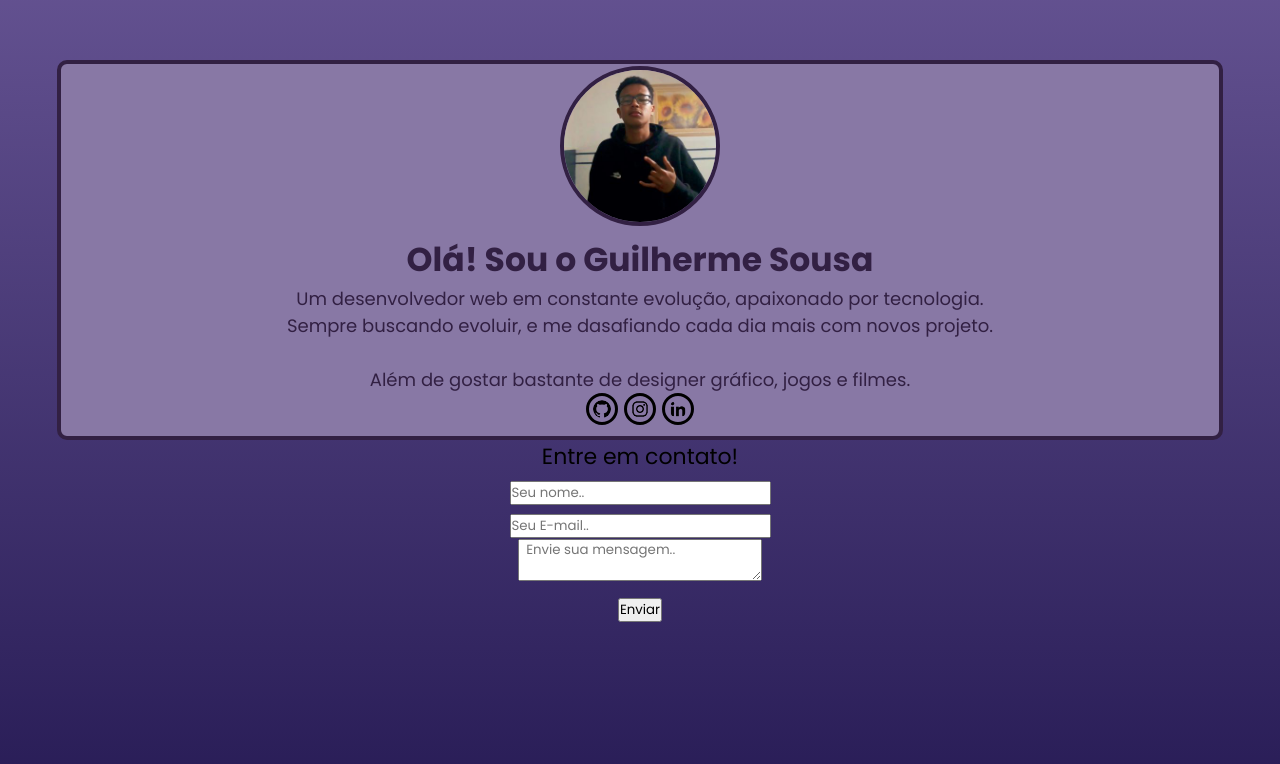
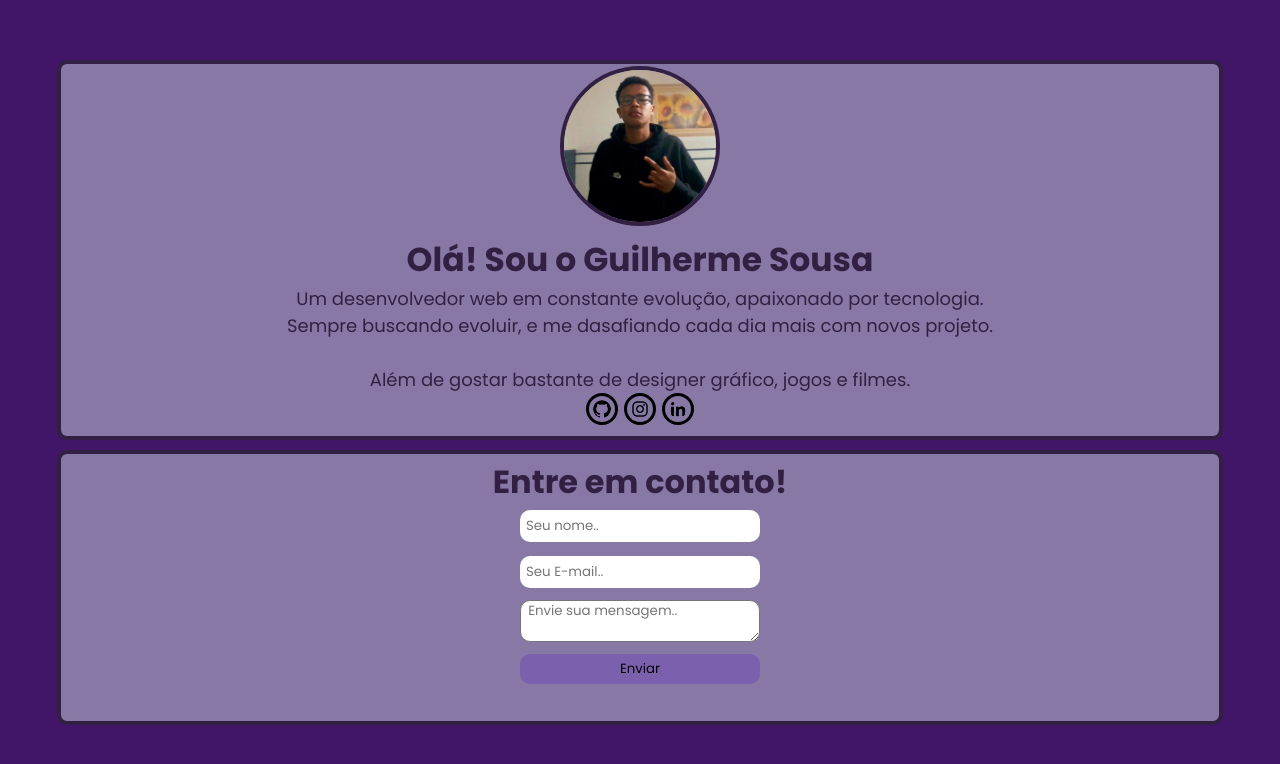
Before and after one commit to uguisousa/siteTest, a plain HTML site: page index.html in a window 1280 px wide. Drawn offline with Linux system fonts and the light colour scheme; files that its build step writes are made by us from their sources; files whose address does not match are found by name.

Commit message:
Update style.css

```diff
--- a/style.css
+++ b/style.css
@@ -14,8 +14,8 @@ body{
     /* border: solid 1px; */
     max-width: 1230px;
     margin: 0 auto;
-    background: linear-gradient(to bottom, #5f4d8dfa, #281c56);
-    background-repeat: no-repeat;
+    background-color: rgb(65, 21, 103);
+    /* background-repeat: no-repeat; */
     background-position: 100%;
     background-size: cover;
     height: 100%;
@@ -66,6 +66,23 @@ div.fotoGui-main{
 
 }
 
+input{
+    border: none;
+    padding: 1px;
+    width: 15pc;
+    padding: 6px;
+    border-radius: 10px;
+    cursor: pointer;
+    color: black;
+}
+
+textarea{
+    width: 15pc;
+    position: relative;
+    top: 12px;
+    border-radius: 10px;
+}
+
 img.icons-main-img{
     width:2rem;
     border-radius: 50%;
@@ -83,3 +100,43 @@ img.icons-main-img:hover{
     transition: .4s ease-in-out;
     transform: scale(1.25);
 }
+#nome{
+    /* background-color: red; */
+    position: relative;
+    bottom: 10px;
+}
+
+span{
+    /* transform: translate(10px, 20px); */
+    position: relative;
+    bottom: 10px;
+    color:rgb(50, 32, 67) ;
+    font-weight: bold;
+    font-size: 2pc;
+}
+
+form{
+    color: rgb(50, 32, 67);
+    border: 4px solid;
+    background-color: rgb(136, 120, 165);
+    padding: 14px;
+    border-radius: 10px;
+    transform: translate(0px, 10px);
+}
+
+button{
+    width: 15pc;
+    position: relative;
+    top: 10px;
+    border: none;
+    cursor: pointer;
+    border-radius: 10px;
+    padding: 5px;
+    transition: .5s ease-in;
+    background-color: rgb(123, 96, 174);
+}
+button:hover{
+    background-color: rgb(50, 32, 67);
+    color: white;
+    transition: .5s ease-in;
+}
```
